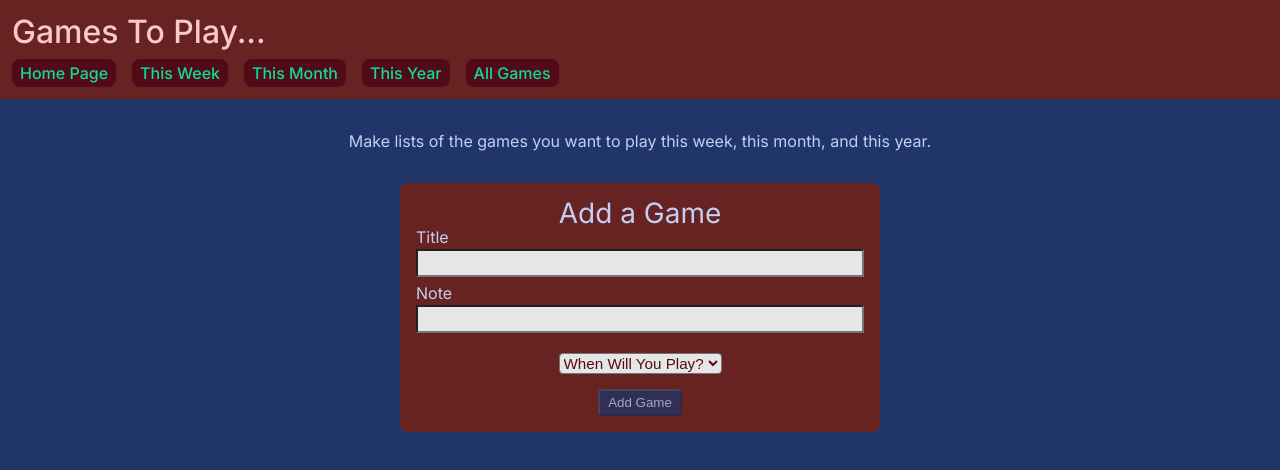
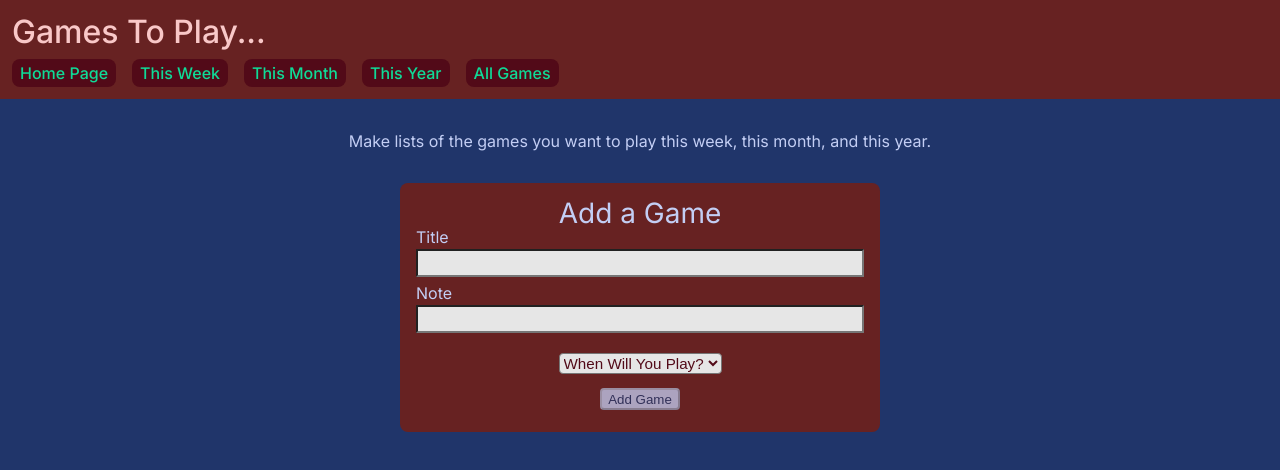
Before and after one commit to franco-ortega/to-do-games, a Next.js app: page / in a window 1280 px wide. Shown: the top 470 px of the page. Built offline with nearby package versions, Linux system fonts and the light colour scheme.

Commit message:
apply standard button styles to AddGame submit button and handle disabled state via opacity

```diff
--- a/components/addGame/AddGame.module.scss
+++ b/components/addGame/AddGame.module.scss
@@ -38,19 +38,17 @@
       font-size: .95rem;
     }
 
-    button {
-      border-radius: .25rem;
-      background-color: var(--bkgd-btn-enabled);
-      margin: auto;
-      padding: .25rem .5rem;
+    &:last-child {
+      margin-inline: auto;
       width: fit-content;
 
-      color: var(--text-btn-enabled);
+      button {
+        @extend %note-button;
+      }
     }
 
     button:disabled {
-      background-color: var(--bkgd-btn-disabled);
-      color: var(--text-btn-disabled);
+      opacity: 75%;
     }
   }
 }
```
Also changed, not shown: components/buttons/AddGameBtn.tsx (added, +11 -0 lines).
